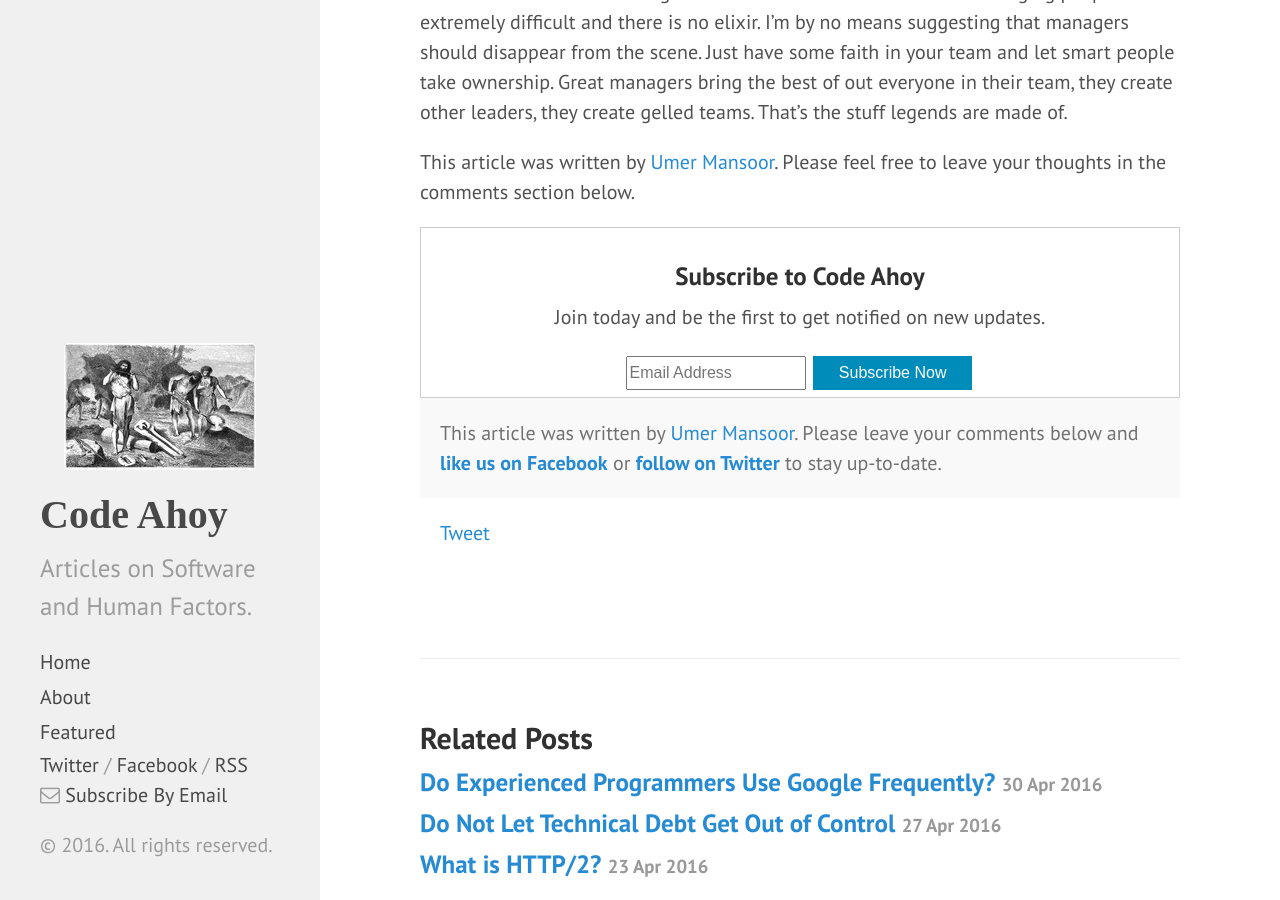
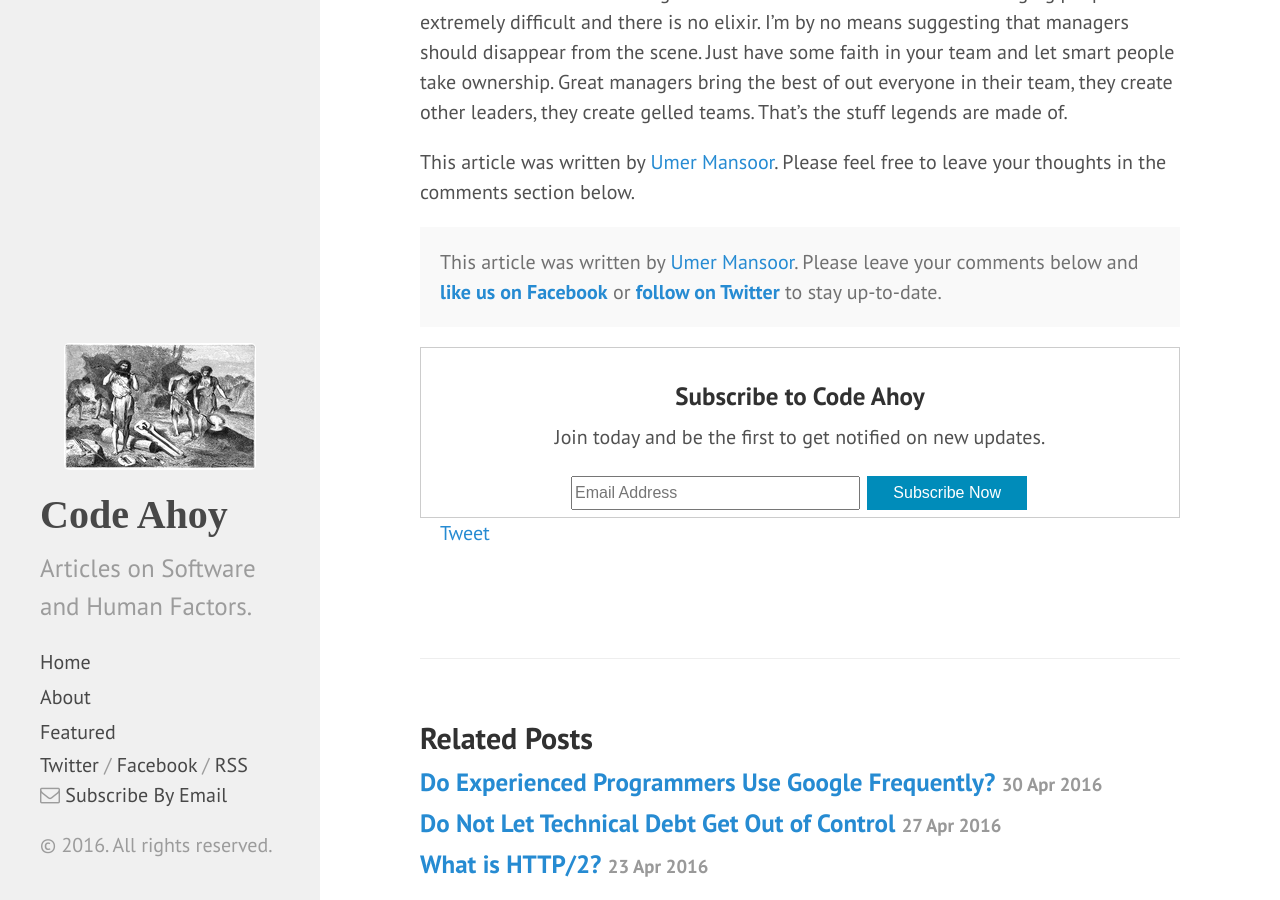
Before and after one commit to talk2viren/umermansoor.github.io, a Jekyll site: the page built from _posts/2016-04-12-let-them-own-it.md, in a window 1280 px wide and 900 px high, scrolled down 1435 px. Built offline with Jekyll 4.4.1, drawn with Linux system fonts in a browser that asks for light colours; nearby versions of some CDN libraries; a script that is not in the unit is left out; comment, search, counter and statistics services are not loaded.

Commit message:
Update post.html

```diff
--- a/_layouts/post.html
+++ b/_layouts/post.html
@@ -7,21 +7,20 @@
   <span class="post-date">{{ page.date | date_to_string }}</span>
   {{ content }}
 
-  <form style="border:1px solid #ccc;padding:3px;text-align:center;" action="https://feedburner.google.com/fb/a/mailverify" method="post" target="popupwindow" onsubmit="window.open('https://feedburner.google.com/fb/a/mailverify?uri=CodeAhoy', 'popupwindow', 'scrollbars=yes,width=550,height=520');return true">
-           <h3>Subscribe to Code Ahoy</h3>
-           <p>Join today and be the first to get notified on new updates.</p>
-           <input type="text" style="width:180px; font-size: 16px; height:34px;" name="email" placeholder="Email Address"/>
-           <input type="hidden" value="CodeAhoy" name="uri"/><input type="hidden" name="loc" value="en_US"/>
-           <input type="submit" class="button" value="Subscribe Now" />
-  </form>
-
-
     <p class="message">
       This article was written by <a href="https://www.linkedin.com/in/umansoor">Umer Mansoor</a>.
       Please leave your comments below and <a href="https://www.facebook.com/codeahoy">
         <strong>like us on Facebook</strong></a> or
         <a href="https://twitter.com/codeahoy"><strong>follow on Twitter</strong></a> to stay up-to-date. <br/>
     </p>
+
+      <form style="border:1px solid #ccc;padding:3px;text-align:center;" action="https://feedburner.google.com/fb/a/mailverify" method="post" target="popupwindow" onsubmit="window.open('https://feedburner.google.com/fb/a/mailverify?uri=CodeAhoy', 'popupwindow', 'scrollbars=yes,width=550,height=520');return true">
+           <h3>Subscribe to Code Ahoy</h3>
+           <p>Join today and be the first to get notified on new updates.</p>
+           <input type="text" style="font-size: 16px; height:34px;" name="email" size="28" placeholder="Email Address"/>
+           <input type="hidden" value="CodeAhoy" name="uri"/><input type="hidden" name="loc" value="en_US"/>
+           <input type="submit" class="button" value="Subscribe Now" />
+  </form>
 
   <!-- Social network buttons -->
   <div class="container">
```
